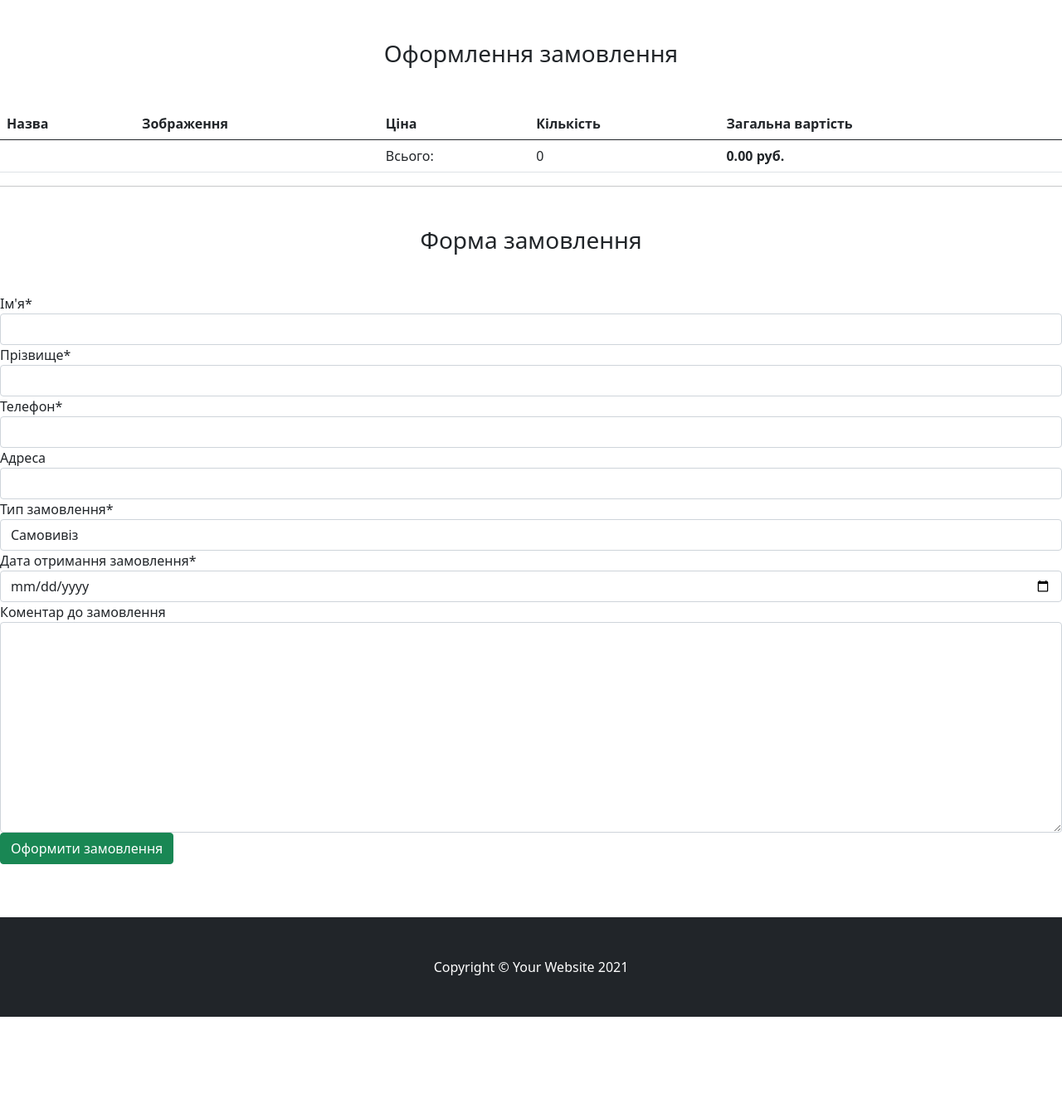
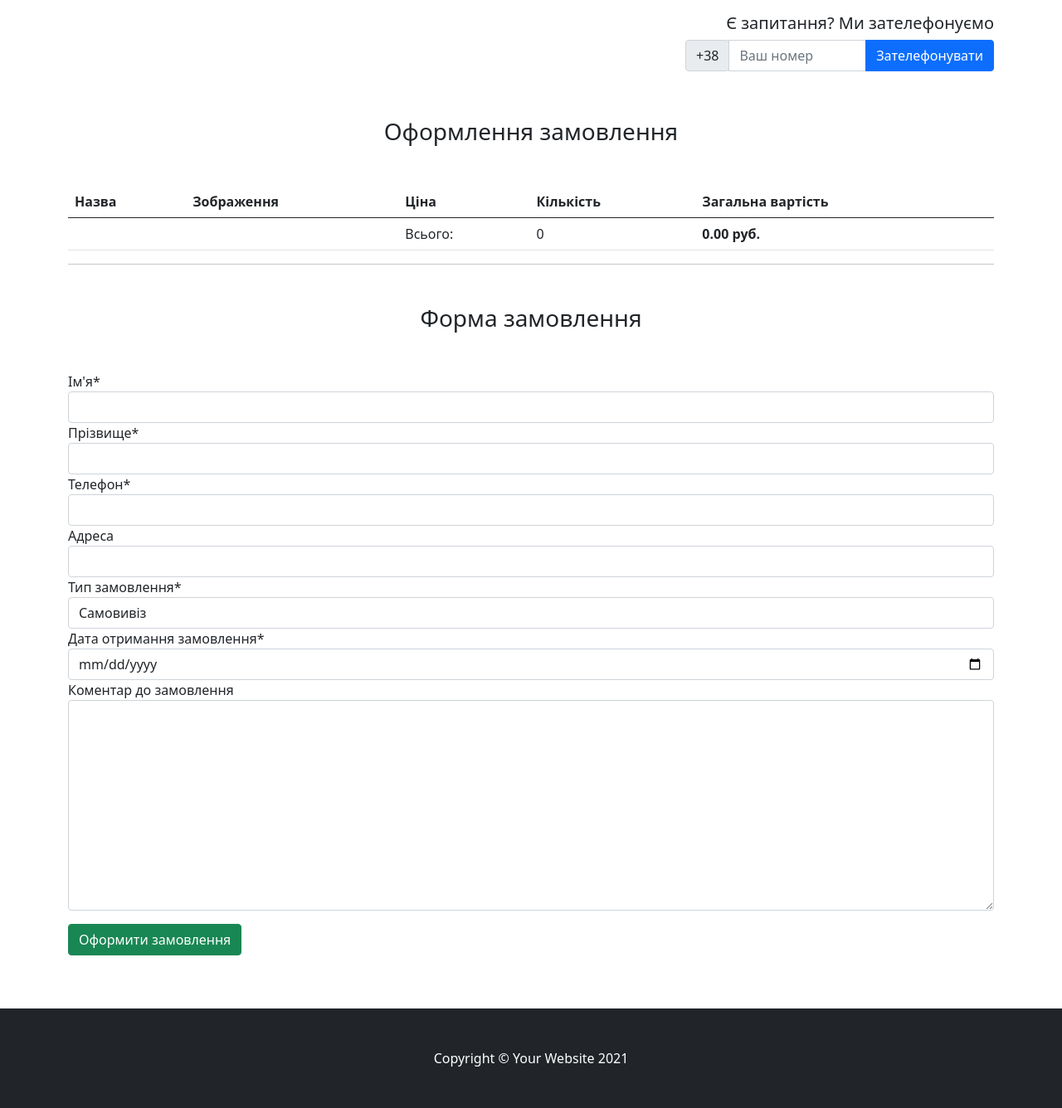
Before and after one commit to ymoskovchuk/conditioner_shop, a Django app: page /checkout/ in a window 1280 px wide. Shown: the part 80-1416 px from the top of the page at 83% size. Before the commit the page ends 1306 px from the top, so only its background shows below. Run offline with Django 3.2, Linux system fonts and the light colour scheme; data comes from the database, SQL or seed files in the repository; both versions use the stored data as it was after the commit; some libraries are stand-ins or nearby versions.

Commit message:
Made callback and order emails

```diff
--- a/main_functions/forms.py
+++ b/main_functions/forms.py
@@ -88,3 +88,7 @@ class RegistrationForm(forms.ModelForm):
     class Meta:
         model = User
         fields = ['username', 'password', 'confirm_password', 'first_name', 'last_name', 'address', 'phone', 'email']
+
+
+class CallbackForm(forms.Form):
+    phone = forms.CharField(label='Ваш телефон', max_length=10)
--- a/main_functions/templates/base.html
+++ b/main_functions/templates/base.html
@@ -84,6 +84,34 @@
             </div>
         </nav>
         <!-- Page Content-->
+
+<div class="container">
+    <h5 class="text-end mt-3">Є запитання? Ми зателефонуємо</h5>
+    <div class="col-lg-4 col-md-4 mb-2 ms-auto">
+        <form action="{% url 'callback' %}", method="post"> {% csrf_token %}
+          <div class="input-group mb-2 mt-2">
+            <div class="input-group-prepend">
+              <div class="input-group-text">+38</div>
+            </div>
+            <input type="text" class="form-control" name="phone" placeholder="Ваш номер" style="height: 38px">
+            <button type="submit" class="btn btn-primary mb-2">Зателефонувати</button>
+          </div>
+        </form>
+<!--      <form action ="." method = "post">-->
+<!--          {% csrf_token %}-->
+<!--          <div class="input-group mb-2 mt-2">-->
+<!--            <div class="input-group-prepend">-->
+<!--              <div class="input-group-text">+38</div>-->
+<!--            </div>-->
+<!--            <input type="text" class="form-control" name="phone" placeholder="Ваш номер" style="height: 38px">-->
+<!--            <button type="submit" class="btn btn-primary mb-2">Зателефонувати</button>-->
+<!--          </div>-->
+<!--      </form>-->
+    </div>
+</div>
+
+
+
 {% block content %}
         <div class="container">
 
--- a/main_functions/templates/checkout.html
+++ b/main_functions/templates/checkout.html
@@ -3,6 +3,7 @@
 
 {% block content %}
 <h3 class="text-center mt-5 mb-5">Оформлення замовлення</h3>
+<div class="container">
 <table class="table">
   <thead>
     <tr>
@@ -16,9 +17,9 @@
   <tbody>
     {% for item in cart.products.all %}
         <tr>
-          <th scope="row">{{ item.content_object.title }}</th>
-          <td class="w-25"><img src="{{ item.content_object.image.url }}" class="img-fluid"></td>
-          <td>{{ item.content_object.price }} грн.</td>
+          <th scope="row">{{ item.title }}</th>
+          <td class="w-25"><img src="{{ item.image.url }}" class="img-fluid"></td>
+          <td>{{ item.price }} грн.</td>
           <td>{{ item.qty }}</td>
             <td>{{ item.final_price }} грн.</td>
         </tr>
@@ -36,6 +37,7 @@
 <form action="{% url 'make_order' %}" method="POST">
   {% csrf_token %}
   {{ form|crispy }}
-  <input type="submit" class="btn btn-success btn-block mb-3" value="Оформити замовлення">
+  <input type="submit" class="btn btn-success btn-block mt-3 mb-3" value="Оформити замовлення">
 </form>
+</div>
 {% endblock content %}
--- a/main_functions/urls.py
+++ b/main_functions/urls.py
@@ -21,4 +21,5 @@ urlpatterns = [
     path('payment_delivery/', PaymentDeliveryView.as_view(), name='payment_delivery'),
     path('service/', ServiceView.as_view(), name='service'),
     path('contacts/', ContactsView.as_view(), name='contacts'),
+    path('callback/', callback_view, name='callback'),
 ]
--- a/main_functions/views.py
+++ b/main_functions/views.py
@@ -5,12 +5,26 @@ from django.contrib import messages
 from django.contrib.auth import authenticate, login
 from django.http import HttpResponseRedirect
 from django.views.generic import DetailView, View, ListView
+from django.core.mail import send_mail
+import datetime
 
 from .models import Category, Customer, Order, CartProduct, Product
 from .mixins import *
-from .forms import OrderForm, LoginForm, RegistrationForm
+from .forms import OrderForm, LoginForm, RegistrationForm, CallbackForm
 from .utils import recalc_cart
 from .filters import ProductFilter
+
+
+def callback_view(request):
+
+    phone = request.POST.get('phone')
+    context = {}
+    send_mail('Передзвоніть на телефон',
+              f'Користувач з телефоном: {phone}  просить передзвонити',
+              'mr.artegornexus@gmail.com',
+              ['mr.artegornexus@gmail.com']
+              )
+    return HttpResponseRedirect('/')
 
 
 class BaseView(CartMixin, View):
@@ -161,7 +175,20 @@ class MakeOrderView(CartMixin, View):
             new_order.cart = self.cart
             new_order.save()
             customer.orders.add(new_order)
-            messages.add_message(request, messages.INFO, "Дякуємо за замовлення! Ми зв'яжемось з вами")
+            send_mail(f'Нове замовлення #{new_order.id}',
+                      f'Ім*я - {new_order.first_name}, '
+                      f'Прізвище - {new_order.last_name}, '
+                      f'Номер телефону - {new_order.phone}, '
+                      f'Адреса - {new_order.address}, '
+                      f'Тип замовлення - {new_order.buying_type}, '
+                      f'Дата замовлення - {datetime.datetime.now()}, '
+                      f'Товари - {new_order.cart}, '
+                      f'Коментар: {new_order.comment}',
+                      'mr.artegornexus@gmail.com',
+                      ['mr.artegornexus@gmail.com'],
+                      fail_silently=False
+                      )
+            messages.add_message(request, messages.INFO, f"Дякуємо за замовлення! Ми зв'яжемось з вами")
             return HttpResponseRedirect('/')
         return HttpResponseRedirect('/checkout/')
 
```
Also changed, not shown: cond_shop/settings.py (+7 -0 lines), db.sqlite3.
